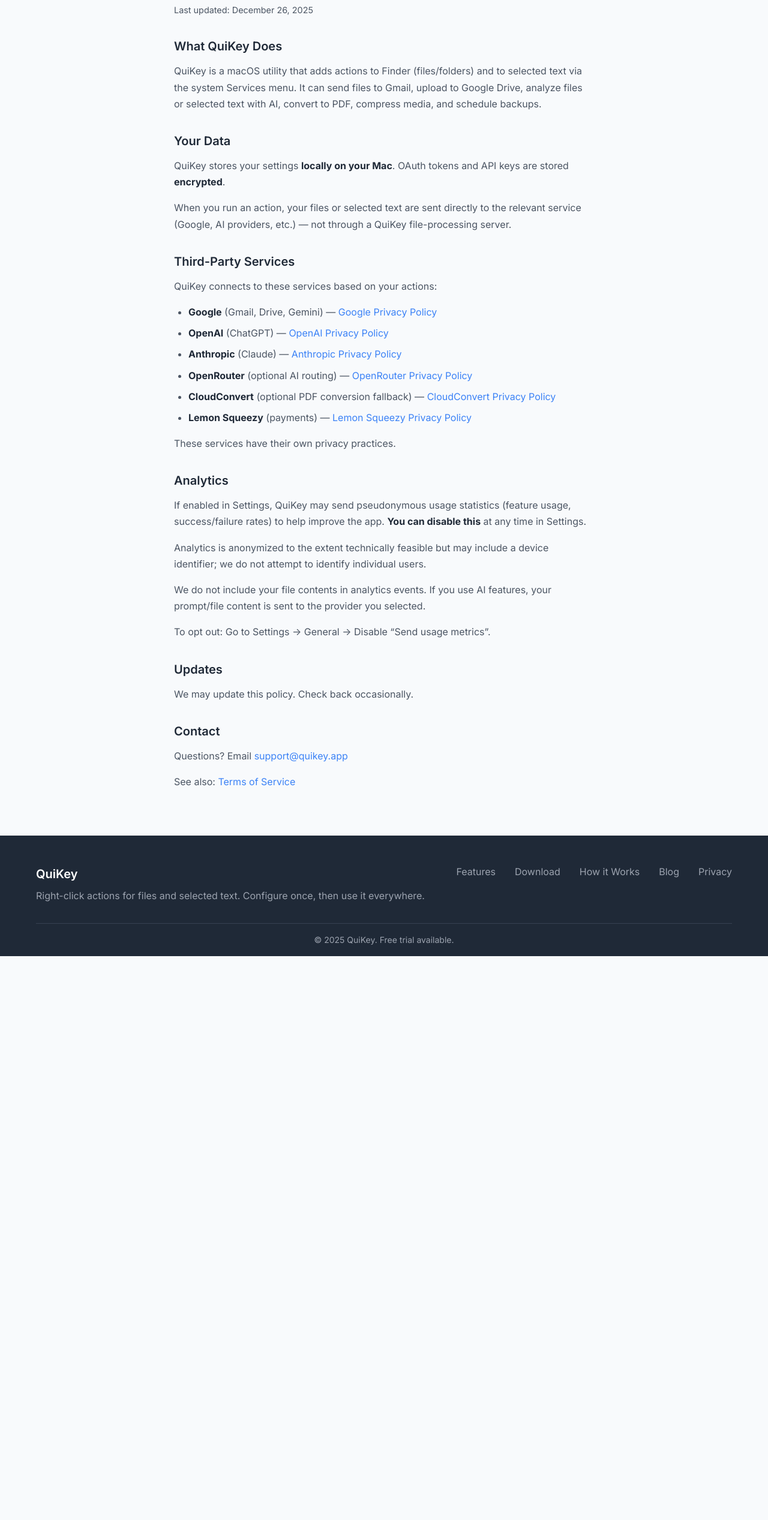
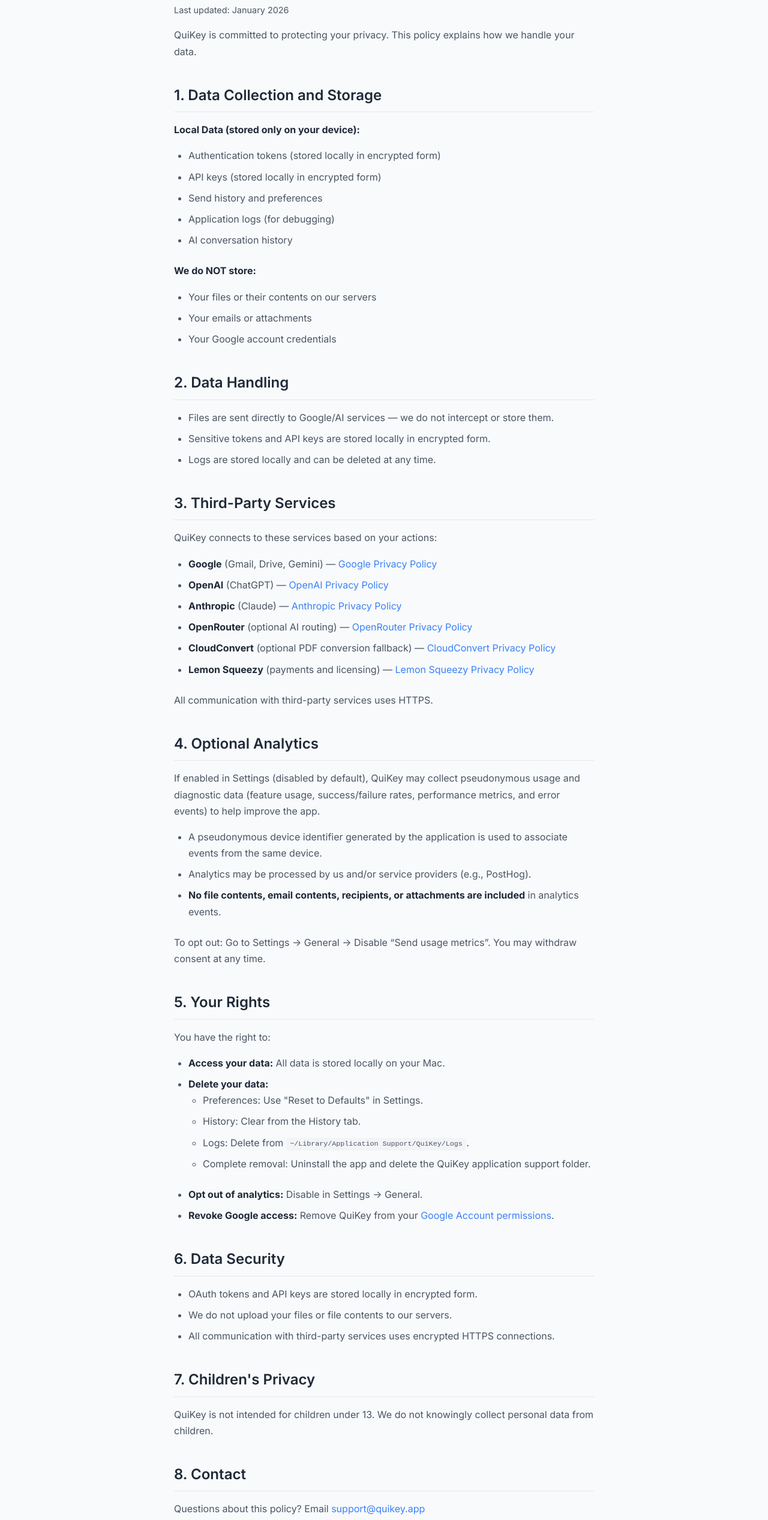
Before and after one commit to tomer-ben-david/2025-send-to-gmail-website, an Astro site: page /privacy in a window 1280 px wide. Shown: the part 187-2721 px from the top of the page at 60% size. Before the commit the page ends 1781 px from the top, so only its background shows below. Built offline with nearby package versions, Linux system fonts and the light colour scheme; Astro itself is replaced by a stand-in of ours.

Commit message:
Update privacy policy and terms of service from app source

```diff
--- a/appcast.xml
+++ b/appcast.xml
@@ -3,13 +3,13 @@
     <channel>
         <title>QuiKey</title>
         <item>
-            <title>v2025.12.30</title>
+            <title>v2026.01.07</title>
             <pubDate>Mon, 27 Oct 2025 12:24:09 +0200</pubDate>
             <link>https://quikey.app/appcast.xml</link>
             <sparkle:version>1</sparkle:version>
-            <sparkle:shortVersionString>v2025.12.30</sparkle:shortVersionString>
+            <sparkle:shortVersionString>v2026.01.07</sparkle:shortVersionString>
             <sparkle:minimumSystemVersion>10.13</sparkle:minimumSystemVersion>
-            <enclosure url="https://github.com/tomer-ben-david/2025-send-to-gmail-website/releases/download/v2025.12.30/QuiKey_v2025.12.30.zip" length="1283954" type="application/octet-stream" sparkle:edSignature="wXajKmZvubjW8GeAogPRFcTD89Kv/BUgD1y7KeM7vQlqRKhHegdLyMoI/XwOqfnyY6PvXAyq8g8aollhZbQjDg=="/>
+            <enclosure url="https://github.com/tomer-ben-david/2025-send-to-gmail-website/releases/download/v2026.01.07/QuiKey_v2026.01.07.zip" length="1283954" type="application/octet-stream" sparkle:edSignature="wXajKmZvubjW8GeAogPRFcTD89Kv/BUgD1y7KeM7vQlqRKhHegdLyMoI/XwOqfnyY6PvXAyq8g8aollhZbQjDg=="/>
         </item>
     </channel>
 </rss>
--- a/src/layouts/BaseLayout.astro
+++ b/src/layouts/BaseLayout.astro
@@ -116,6 +116,7 @@
                     <a href="/#how-it-works">How it Works</a>
                     <a href="/blog">Blog</a>
                     <a href="/privacy">Privacy</a>
+                    <a href="/terms">Terms</a>
                 </div>
             </div>
             <div class="footer-bottom">
--- a/src/pages/privacy.astro
+++ b/src/pages/privacy.astro
@@ -7,25 +7,37 @@
         <div class="container">
             <div class="privacy-content">
                 <h1>Privacy Policy</h1>
-                <p class="last-updated">Last updated: December 26, 2025</p>
+                <p class="last-updated">Last updated: January 2026</p>
 
-                <h2>What QuiKey Does</h2>
                 <p>
-                    QuiKey is a macOS utility that adds actions to Finder (files/folders) and to selected text via the system Services menu.
-                    It can send files to Gmail, upload to Google Drive, analyze files or selected text with AI, convert to PDF, compress media, and schedule backups.
+                    QuiKey is committed to protecting your privacy. This policy explains how we handle your data.
                 </p>
 
-                <h2>Your Data</h2>
-                <p>
-                    QuiKey stores your settings <strong>locally on your Mac</strong>.
-                    OAuth tokens and API keys are stored <strong>encrypted</strong>.
-                </p>
-                <p>
-                    When you run an action, your files or selected text are sent directly to the relevant service
-                    (Google, AI providers, etc.) — not through a QuiKey file-processing server.
-                </p>
+                <h2>1. Data Collection and Storage</h2>
+                <p><strong>Local Data (stored only on your device):</strong></p>
+                <ul>
+                    <li>Authentication tokens (stored locally in encrypted form)</li>
+                    <li>API keys (stored locally in encrypted form)</li>
+                    <li>Send history and preferences</li>
+                    <li>Application logs (for debugging)</li>
+                    <li>AI conversation history</li>
+                </ul>
 
-                <h2>Third-Party Services</h2>
+                <p><strong>We do NOT store:</strong></p>
+                <ul>
+                    <li>Your files or their contents on our servers</li>
+                    <li>Your emails or attachments</li>
+                    <li>Your Google account credentials</li>
+                </ul>
+
+                <h2>2. Data Handling</h2>
+                <ul>
+                    <li>Files are sent directly to Google/AI services — we do not intercept or store them.</li>
+                    <li>Sensitive tokens and API keys are stored locally in encrypted form.</li>
+                    <li>Logs are stored locally and can be deleted at any time.</li>
+                </ul>
+
+                <h2>3. Third-Party Services</h2>
                 <p>QuiKey connects to these services based on your actions:</p>
                 <ul>
                     <li><strong>Google</strong> (Gmail, Drive, Gemini) — <a href="https://policies.google.com/privacy" target="_blank" rel="noopener">Google Privacy Policy</a></li>
@@ -33,24 +45,51 @@
                     <li><strong>Anthropic</strong> (Claude) — <a href="https://www.anthropic.com/legal/privacy" target="_blank" rel="noopener">Anthropic Privacy Policy</a></li>
                     <li><strong>OpenRouter</strong> (optional AI routing) — <a href="https://openrouter.ai/privacy" target="_blank" rel="noopener">OpenRouter Privacy Policy</a></li>
                     <li><strong>CloudConvert</strong> (optional PDF conversion fallback) — <a href="https://cloudconvert.com/privacy" target="_blank" rel="noopener">CloudConvert Privacy Policy</a></li>
-                    <li><strong>Lemon Squeezy</strong> (payments) — <a href="https://www.lemonsqueezy.com/privacy" target="_blank" rel="noopener">Lemon Squeezy Privacy Policy</a></li>
+                    <li><strong>Lemon Squeezy</strong> (payments and licensing) — <a href="https://www.lemonsqueezy.com/privacy" target="_blank" rel="noopener">Lemon Squeezy Privacy Policy</a></li>
                 </ul>
-                <p>These services have their own privacy practices.</p>
+                <p>All communication with third-party services uses HTTPS.</p>
 
-                <h2>Analytics</h2>
+                <h2>4. Optional Analytics</h2>
                 <p>
-                    If enabled in Settings, QuiKey may send pseudonymous usage statistics (feature usage, success/failure rates) to help improve the app.
-                    <strong>You can disable this</strong> at any time in Settings.
+                    If enabled in Settings (disabled by default), QuiKey may collect pseudonymous usage and diagnostic data (feature usage, success/failure rates, performance metrics, and error events) to help improve the app.
                 </p>
-                <p>Analytics is anonymized to the extent technically feasible but may include a device identifier; we do not attempt to identify individual users.</p>
-                <p>We do not include your file contents in analytics events. If you use AI features, your prompt/file content is sent to the provider you selected.</p>
-                <p>To opt out: Go to Settings → General → Disable “Send usage metrics”.</p>
+                <ul>
+                    <li>A pseudonymous device identifier generated by the application is used to associate events from the same device.</li>
+                    <li>Analytics may be processed by us and/or service providers (e.g., PostHog).</li>
+                    <li><strong>No file contents, email contents, recipients, or attachments are included</strong> in analytics events.</li>
+                </ul>
+                <p>To opt out: Go to Settings → General → Disable “Send usage metrics”. You may withdraw consent at any time.</p>
 
-                <h2>Updates</h2>
-                <p>We may update this policy. Check back occasionally.</p>
+                <h2>5. Your Rights</h2>
+                <p>You have the right to:</p>
+                <ul>
+                    <li><strong>Access your data:</strong> All data is stored locally on your Mac.</li>
+                    <li><strong>Delete your data:</strong>
+                        <ul>
+                            <li>Preferences: Use "Reset to Defaults" in Settings.</li>
+                            <li>History: Clear from the History tab.</li>
+                            <li>Logs: Delete from <code>~/Library/Application Support/QuiKey/Logs</code>.</li>
+                            <li>Complete removal: Uninstall the app and delete the QuiKey application support folder.</li>
+                        </ul>
+                    </li>
+                    <li><strong>Opt out of analytics:</strong> Disable in Settings → General.</li>
+                    <li><strong>Revoke Google access:</strong> Remove QuiKey from your <a href="https://myaccount.google.com/permissions" target="_blank" rel="noopener">Google Account permissions</a>.</li>
+                </ul>
 
-                <h2>Contact</h2>
-                <p>Questions? Email <a href="mailto:support@quikey.app">support@quikey.app</a></p>
+                <h2>6. Data Security</h2>
+                <ul>
+                    <li>OAuth tokens and API keys are stored locally in encrypted form.</li>
+                    <li>We do not upload your files or file contents to our servers.</li>
+                    <li>All communication with third-party services uses encrypted HTTPS connections.</li>
+                </ul>
+
+                <h2>7. Children's Privacy</h2>
+                <p>
+                    QuiKey is not intended for children under 13. We do not knowingly collect personal data from children.
+                </p>
+
+                <h2>8. Contact</h2>
+                <p>Questions about this policy? Email <a href="mailto:support@quikey.app">support@quikey.app</a></p>
                 <p>See also: <a href="/terms">Terms of Service</a></p>
             </div>
         </div>
@@ -82,11 +121,13 @@
     }
 
     .privacy-content h2 {
-        font-size: 1.25rem;
+        font-size: 1.5rem;
         font-weight: 600;
         color: #1f2937;
-        margin-top: 2rem;
-        margin-bottom: 0.75rem;
+        margin-top: 2.5rem;
+        margin-bottom: 1rem;
+        border-bottom: 1px solid #e5e7eb;
+        padding-bottom: 0.5rem;
     }
 
     .privacy-content p {
@@ -98,7 +139,7 @@
     .privacy-content ul {
         color: #4b5563;
         line-height: 1.7;
-        margin-bottom: 1rem;
+        margin-bottom: 1.5rem;
         padding-left: 1.5rem;
     }
 
@@ -119,6 +160,13 @@
         color: #1f2937;
     }
 
+    .privacy-content code {
+        background: #f3f4f6;
+        padding: 0.2rem 0.4rem;
+        border-radius: 4px;
+        font-size: 0.9em;
+    }
+
     @media (max-width: 768px) {
         .privacy-page {
             padding: 100px 0 40px;
```
Also changed, not shown: src/content/legal/terms.txt (+29 -18 lines), src/pages/terms.astro (+24 -12 lines), update-info.json (+4 -4 lines).
